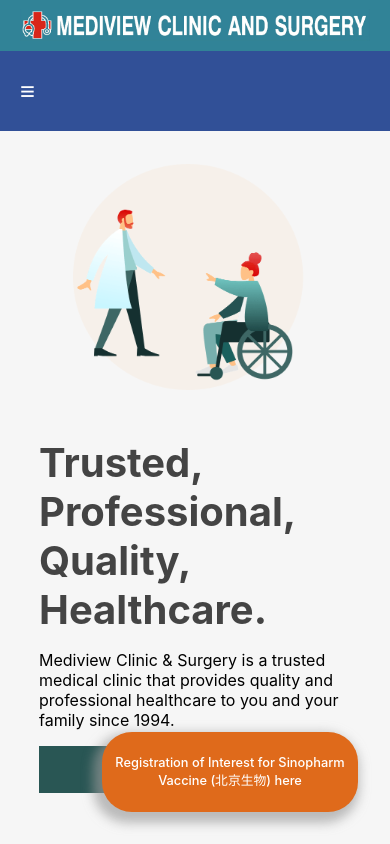
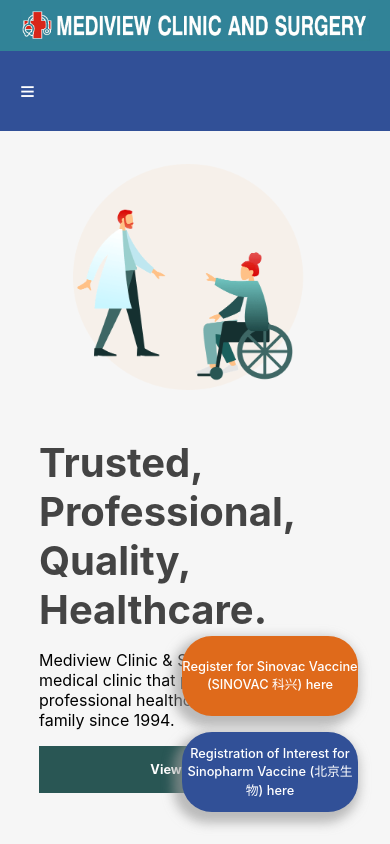
Before and after one commit to AbsoluteGibs/commercial-clinic-mediview, a React (Create React App) app in the folder frontend/: page / in a window 390 px wide. Shown: the top 844 px of the page. Built offline with nearby package versions, Linux system fonts and the light colour scheme.

Commit message:
changes made in response to owner's request

```diff
--- a/frontend/src/App.js
+++ b/frontend/src/App.js
@@ -3,7 +3,7 @@ import './App.css'
 import ScrollToTop from './components/ScrollToTop'
 import Navbar from './components/navbar/Navbar'
 import Logo from './components/Logo'
-// import SinovacFloatingButton from './components/SinovacFloatingButton'
+import SinovacFloatingButton from './components/SinovacFloatingButton'
 import SinopharmFloatingButton from './components/SinopharmFloatingButton'
 import Footer from './components/footer/Footer'
 
@@ -52,7 +52,7 @@ function App() {
                             <Route path="*" component={ErrorPage} />
                         </Switch>
                     </main>
-                    {/* <SinovacFloatingButton/> */}
+                    <SinovacFloatingButton/>
                     <SinopharmFloatingButton/>
                     <Footer />
                 </Router>
--- a/frontend/src/components/SinopharmFloatingButton.css
+++ b/frontend/src/components/SinopharmFloatingButton.css
@@ -4,7 +4,7 @@
 	height:5em;
 	bottom:2em;
 	right:2em;
-	background-color: #DF6A1B;
+	background-color: var(--secondary-color);
 	border-radius:30px;
 	text-align:center;
 	-webkit-box-shadow: -4px 6px 11px 5px rgba(153,153,153,0.65);
@@ -26,5 +26,5 @@ a{
 
 @media screen and (max-width: 768px) {
     a {font-weight: 500; font-size: 0.8em;}
-    .float {width: 8em;}
+    .sinopharmFloat {width: 11em;}
 }
--- a/frontend/src/components/SinovacFloatingButton.css
+++ b/frontend/src/components/SinovacFloatingButton.css
@@ -2,9 +2,9 @@
     position:fixed;
 	width:16em;
 	height:5em;
-	bottom:2em;
+	bottom:8em;
 	right:2em;
-	background-color: var(--secondary-color);
+	background-color: #DF6A1B;
 	border-radius:30px;
 	text-align:center;
 	-webkit-box-shadow: -4px 6px 11px 5px rgba(153,153,153,0.65);
@@ -26,5 +26,5 @@ a{
 
 @media screen and (max-width: 768px) {
     a {font-weight: 500; font-size: 0.8em;}
-    .float {width: 8em;}
+    .sinovacFloat {width: 11em;}
 }
--- a/frontend/src/pages/SinovacAdvisory.js
+++ b/frontend/src/pages/SinovacAdvisory.js
@@ -32,7 +32,7 @@ function SinovacAdvisory()
                 </p>
             </section>
             <div className="top-padding-50" />
-            {/* <section>
+            <section>
                 <h2>
                     Sinovac Registration
                 </h2>
@@ -42,7 +42,7 @@ function SinovacAdvisory()
                 <p>
                     Please contact us if there are technical issues revolving around the registration link.
                 </p>
-            </section> */}
+            </section>
         </div>
     )
 }
```
